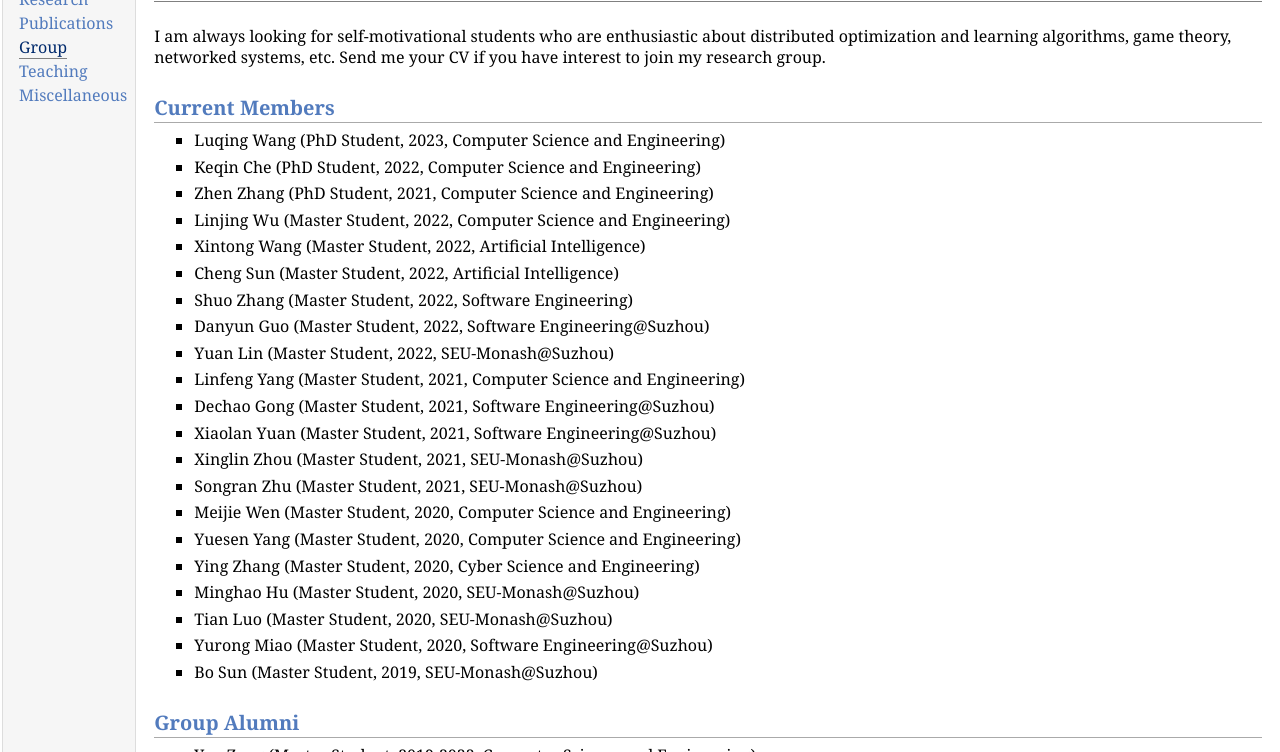
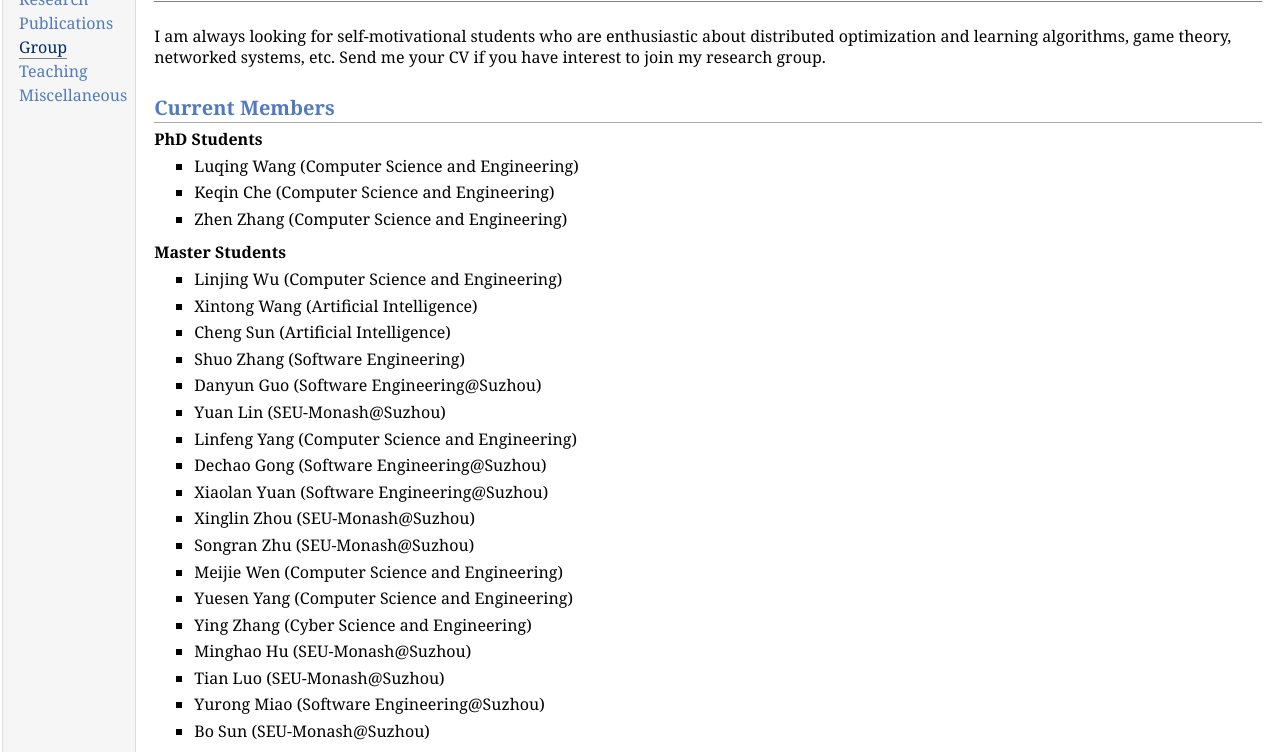
Before and after one commit to upshane/upshane.github.io, a plain HTML site: page group.html in a window 1280 px wide. Shown: the part 48-800 px from the top of the page. Drawn offline with Linux system fonts and the light colour scheme.

Commit message:
Update group.html

```diff
--- a/group.html
+++ b/group.html
@@ -22,28 +22,32 @@
 </div>
 <p>I am always looking for self-motivational students who are enthusiastic about distributed optimization and learning algorithms, game theory, networked systems, etc. Send me your CV if you have interest to join my research group.</p>
 <h2>Current Members</h2>
+<p><b>PhD Students</b></p>
 <ul>
-  <li><p>Luqing Wang (PhD Student, 2023, Computer Science and Engineering)</p></li>
-  <li><p>Keqin Che (PhD Student, 2022, Computer Science and Engineering)</p></li>
-  <li><p>Zhen Zhang (PhD Student, 2021, Computer Science and Engineering)</p></li>
-  <li><p>Linjing Wu (Master Student, 2022, Computer Science and Engineering)</p></li>
-  <li><p>Xintong Wang (Master Student, 2022, Artificial Intelligence)</p></li>
-  <li><p>Cheng Sun (Master Student, 2022, Artificial Intelligence)</p></li>
-  <li><p>Shuo Zhang (Master Student, 2022, Software Engineering)</p></li>
-  <li><p>Danyun Guo (Master Student, 2022, Software Engineering@Suzhou)</p></li>
-  <li><p>Yuan Lin (Master Student, 2022, SEU-Monash@Suzhou)</p></li>
-  <li><p>Linfeng Yang (Master Student, 2021, Computer Science and Engineering)</p></li>
-  <li><p>Dechao Gong (Master Student, 2021, Software Engineering@Suzhou)</p></li>
-  <li><p>Xiaolan Yuan (Master Student, 2021, Software Engineering@Suzhou)</p></li>
-  <li><p>Xinglin Zhou (Master Student, 2021, SEU-Monash@Suzhou)</p></li>
-  <li><p>Songran Zhu (Master Student, 2021, SEU-Monash@Suzhou)</p></li>
-  <li><p>Meijie Wen (Master Student, 2020, Computer Science and Engineering)</p></li>
-  <li><p>Yuesen Yang (Master Student, 2020, Computer Science and Engineering)</p></li>
-  <li><p>Ying Zhang (Master Student, 2020, Cyber Science and Engineering)</p></li>
-  <li><p>Minghao Hu (Master Student, 2020, SEU-Monash@Suzhou)</p></li>
-  <li><p>Tian Luo (Master Student, 2020, SEU-Monash@Suzhou)</p></li>
-  <li><p>Yurong Miao (Master Student, 2020, Software Engineering@Suzhou)</p></li>
-  <li><p>Bo Sun (Master Student, 2019, SEU-Monash@Suzhou)</p></li>
+  <li><p>Luqing Wang (Computer Science and Engineering)</p></li>
+  <li><p>Keqin Che (Computer Science and Engineering)</p></li>
+  <li><p>Zhen Zhang (Computer Science and Engineering)</p></li>
+  </ul>
+  <p><b>Master Students</b></p>
+  <ul>
+  <li><p>Linjing Wu (Computer Science and Engineering)</p></li>
+  <li><p>Xintong Wang (Artificial Intelligence)</p></li>
+  <li><p>Cheng Sun (Artificial Intelligence)</p></li>
+  <li><p>Shuo Zhang (Software Engineering)</p></li>
+  <li><p>Danyun Guo (Software Engineering@Suzhou)</p></li>
+  <li><p>Yuan Lin (SEU-Monash@Suzhou)</p></li>
+  <li><p>Linfeng Yang (Computer Science and Engineering)</p></li>
+  <li><p>Dechao Gong (Software Engineering@Suzhou)</p></li>
+  <li><p>Xiaolan Yuan (Software Engineering@Suzhou)</p></li>
+  <li><p>Xinglin Zhou (SEU-Monash@Suzhou)</p></li>
+  <li><p>Songran Zhu (SEU-Monash@Suzhou)</p></li>
+  <li><p>Meijie Wen (Computer Science and Engineering)</p></li>
+  <li><p>Yuesen Yang (Computer Science and Engineering)</p></li>
+  <li><p>Ying Zhang (Cyber Science and Engineering)</p></li>
+  <li><p>Minghao Hu (SEU-Monash@Suzhou)</p></li>
+  <li><p>Tian Luo (SEU-Monash@Suzhou)</p></li>
+  <li><p>Yurong Miao (Software Engineering@Suzhou)</p></li>
+  <li><p>Bo Sun (SEU-Monash@Suzhou)</p></li>
 </ul>
 <h2>Group Alumni</h2>
 <ul>
```
